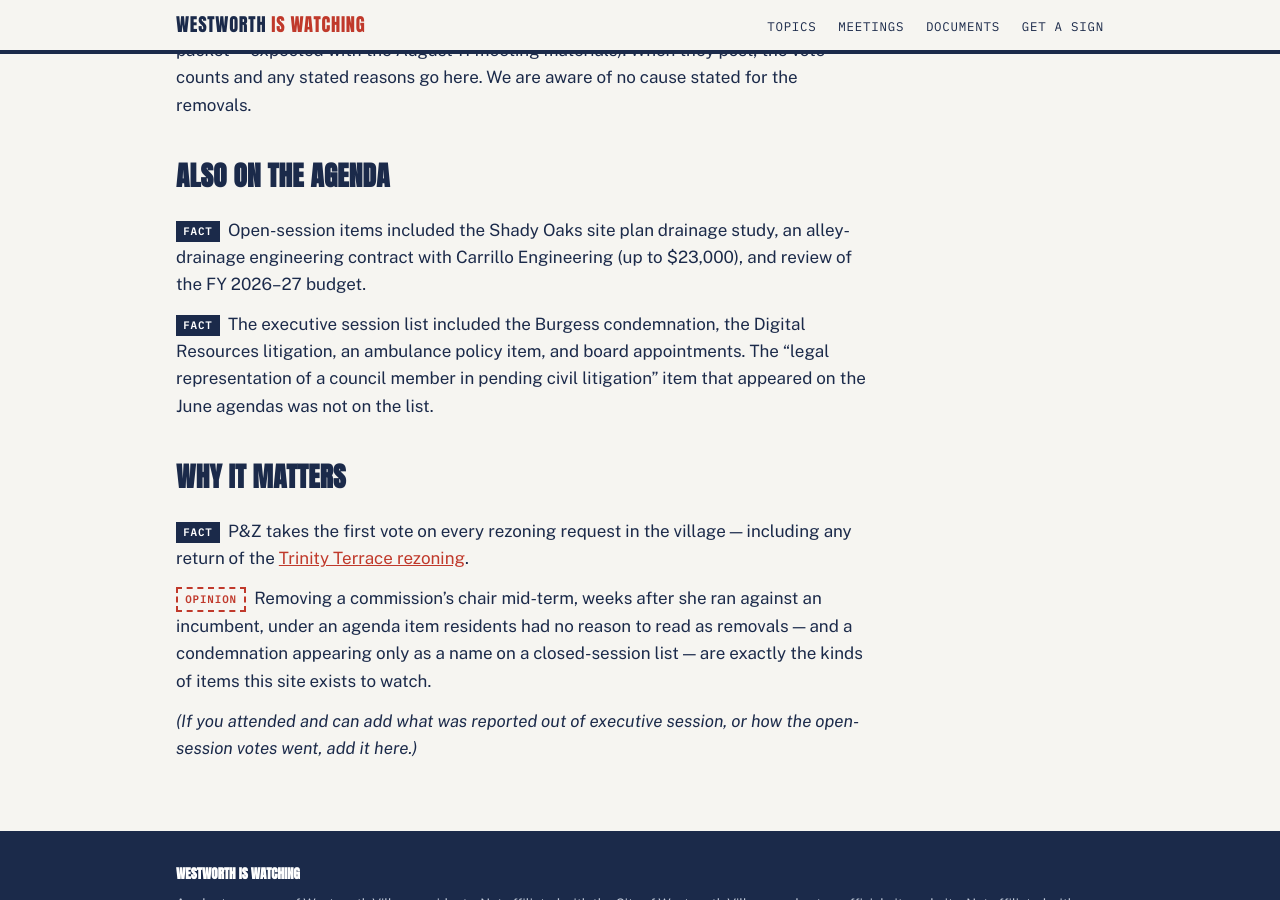
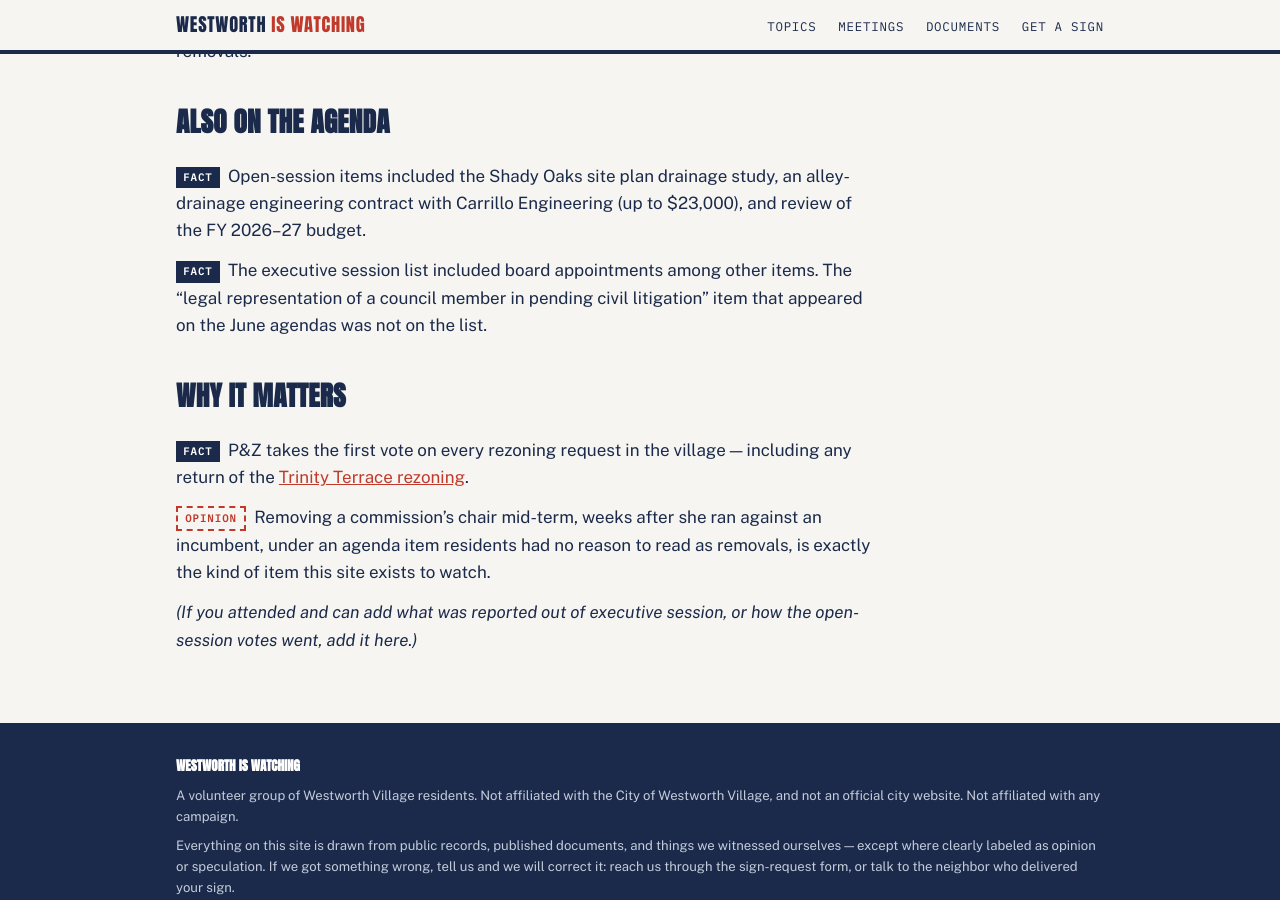
Before and after one commit to cvaughan28/westworth-is-watching, a Jekyll site: the page built from meetings/2026-07-14-council-meeting.md, in a window 1280 px wide and 900 px high, scrolled down 1042 px. Built offline with Jekyll 4.4.1, drawn with Linux system fonts in a browser that asks for light colours; some of the changed text lies outside the part shown.

Commit message:
Replace the Lawsuits topic with Misuse of Public Funds, keep topic crossover to linked mentions

```diff
--- a/index.html
+++ b/index.html
@@ -51,7 +51,7 @@
     <div class="date">JUL 14, 2026</div>
     <div>
       <h3>Three more P&amp;Z members removed — including the chair</h3>
-      <p>With appointments already settled in June, the council removed three sitting P&amp;Z members mid-term — among them the commission's chair, who had weeks earlier run against an incumbent — per the roster records provided by the city administrator. In one month, six of the commission's seven seats changed hands. The night's closed-session list also included the Burgess condemnation and the Digital Resources litigation. <a href="{{ '/meetings/2026-07-14-council-meeting/' | relative_url }}">Read our notes.</a></p>
+      <p>With appointments already settled in June, the council removed three sitting P&amp;Z members mid-term — among them the commission's chair, who had weeks earlier run against an incumbent — per the roster records provided by the city administrator. In one month, six of the commission's seven seats changed hands. <a href="{{ '/meetings/2026-07-14-council-meeting/' | relative_url }}">Read our notes.</a></p>
     </div>
   </div>
 </section>
@@ -77,7 +77,7 @@
       <h3>Labeled opinion</h3>
       <ul>
         <li>Whether these actions were taken to clear a path for the Trinity Terrace rezoning is our speculation — but with the project still alive, it's a question every resident should be asking.</li>
-        <li>We'll revise this page as records come back. If a document proves us wrong, it goes up too.</li>
+        <li>It's fair to question why the mayor is fighting so hard for a project that appears to be bad for our city, most of our residents don't want, and has already failed a rezoning request once.</li>
       </ul>
     </div>
   </div>
--- a/meetings/2026-07-14-council-meeting.md
+++ b/meetings/2026-07-14-council-meeting.md
@@ -2,7 +2,7 @@
 title: Council meeting — three more P&Z members removed, including the chair
 date: 2026-07-14
 meeting_type: City Council
-summary: Three sitting P&Z members with terms running to May 2027 — including the commission's chair, who had just run for council — were removed and replaced. The executive session listed the Burgess condemnation and the Digital Resources litigation.
+summary: Three sitting P&Z members with terms running to May 2027 — including the commission's chair, who had just run for council — were removed and replaced.
 agenda_url: https://www.cityofwestworth.com/AgendaCenter/ViewFile/Agenda/_07142026-193
 ---
 
@@ -20,12 +20,12 @@
 
 FACT: Open-session items included the Shady Oaks site plan drainage study, an alley-drainage engineering contract with Carrillo Engineering (up to $23,000), and review of the FY 2026–27 budget.
 
-FACT: The executive session list included the Burgess condemnation, the Digital Resources litigation, an ambulance policy item, and board appointments. The "legal representation of a council member in pending civil litigation" item that appeared on the June agendas was not on the list.
+FACT: The executive session list included board appointments among other items. The "legal representation of a council member in pending civil litigation" item that appeared on the June agendas was not on the list.
 
 ## Why it matters
 
 FACT: P&amp;Z takes the first vote on every rezoning request in the village — including any return of the [Trinity Terrace rezoning](/westworth-is-watching/topics/trinity-terrace/).
 
-OPINION: Removing a commission's chair mid-term, weeks after she ran against an incumbent, under an agenda item residents had no reason to read as removals — and a condemnation appearing only as a name on a closed-session list — are exactly the kinds of items this site exists to watch.
+OPINION: Removing a commission's chair mid-term, weeks after she ran against an incumbent, under an agenda item residents had no reason to read as removals, is exactly the kind of item this site exists to watch.
 
 *(If you attended and can add what was reported out of executive session, or how the open-session votes went, add it here.)*
```
Also changed, not shown: topics/election.md (+2 -6 lines), topics/lawsuits.md (deleted, +0 -34 lines), topics/misuse-of-public-funds.md (added, +32 -0 lines), topics/pastry-gate.md (+1 -1 lines), topics/planning-and-zoning.md (+1 -1 lines), topics/trinity-terrace.md (+1 -1 lines).
